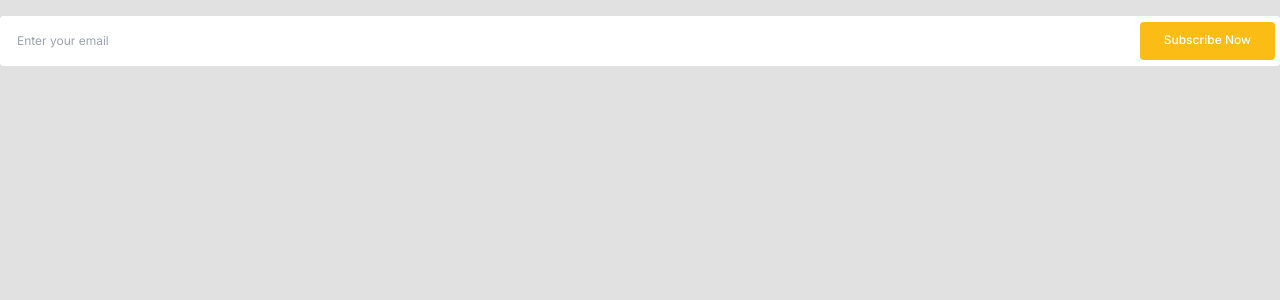
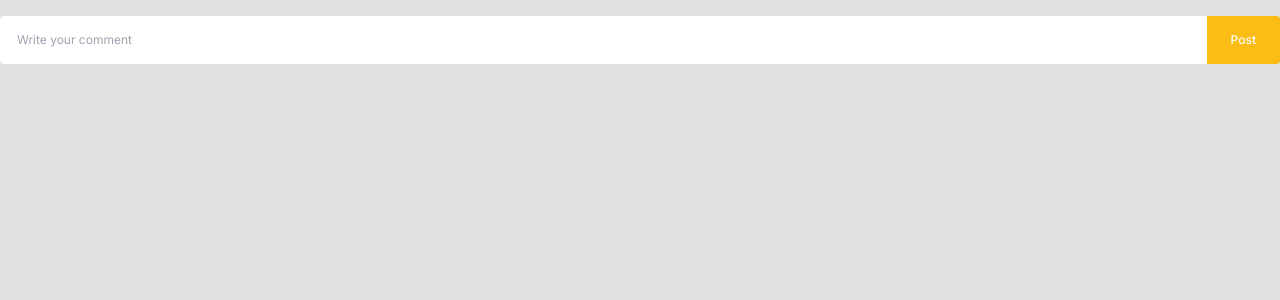
Before and after one commit to mamun-swe/nextjs-tailwind-components, a Next.js app: page / in a window 1280 px wide. Shown: the top 300 px of the page. Built offline with nearby package versions, Linux system fonts and the light colour scheme.

Commit message:
comment form added

```diff
--- /dev/null
+++ b/src/app/components/form/comment.form.tsx
@@ -0,0 +1,58 @@
+"use client";
+
+import { useForm, SubmitHandler } from "react-hook-form";
+import { useState } from "react";
+
+type Inputs = {
+  comment_text: string;
+};
+
+const inputClass =
+  "w-full text-xs bg-white disabled:bg-gray-300 rounded-tl-[4px] rounded-bl-[4px] outline-none px-4 py-[15px] border border-white";
+const inputErrorClass =
+  "w-full text-xs bg-white disabled:bg-gray-300 rounded-tl-[4px] rounded-bl-[4px] outline-none px-4 py-[15px] border border-red-300";
+
+export const CommentForm: React.FC = (): JSX.Element => {
+  const {
+    register,
+    handleSubmit,
+    formState: { errors },
+  } = useForm<Inputs>();
+  const [isLoading, setLoading] = useState<boolean>(false);
+
+  const onSubmit: SubmitHandler<Inputs> = async (data) => {
+    setLoading(true);
+    console.log(data);
+    setTimeout(() => {
+      setLoading(false);
+    }, 1000);
+  };
+
+  return (
+    <div>
+      <form onSubmit={handleSubmit(onSubmit)}>
+        <div className="w-full flex">
+          {/* comment_text input field */}
+          <div className="grow">
+            <input
+              placeholder="Write your comment"
+              {...register("comment_text", { required: true })}
+              className={errors.comment_text ? inputErrorClass : inputClass}
+            />
+          </div>
+
+          {/* Submit button */}
+          <div className="flex-none">
+            <button
+              type="submit"
+              className="rounded-tr-[4px] rounded-br-[4px] text-xs font-medium px-6 py-4 text-white bg-primary disabled:bg-primarygray"
+              disabled={isLoading}
+            >
+              {isLoading ? "Please Wait..." : "Post"}
+            </button>
+          </div>
+        </div>
+      </form>
+    </div>
+  );
+};
--- a/src/app/components/form/newsletter.form.tsx
+++ b/src/app/components/form/newsletter.form.tsx
@@ -1,3 +1,5 @@
+"use client";
+
 import { useForm, SubmitHandler } from "react-hook-form";
 import { isValidEmail } from "@/app/utils/helper";
 import { useState } from "react";
--- a/src/app/components/input/index.tsx
+++ /dev/null
@@ -1,54 +0,0 @@
-import { useController } from "react-hook-form";
-
-type TextFieldPropsTypes = {
-  label: string;
-  error: any;
-  name: string;
-  defaultvalue: string | number;
-  placeholder: string;
-  control: any;
-  rules: any;
-  className?: string;
-  disabled?: boolean;
-  rows?: number;
-  type: "text" | "number" | "email" | "password";
-};
-
-/* Text input */
-export const TextInput: React.FC<TextFieldPropsTypes> = (
-  props: TextFieldPropsTypes
-): JSX.Element => {
-  const {
-    field: { onChange, onBlur, value },
-  } = useController({
-    name: props.name,
-    control: props.control,
-    rules: { ...props.rules },
-    defaultValue: props.defaultvalue,
-  });
-
-  return (
-    <div>
-      {props.error ? (
-        <p className="text-sm mb-1 text-danger">{props.error}</p>
-      ) : (
-        <p className="text-sm mb-1 text-gray-500">{props.label}</p>
-      )}
-      <input
-        onChange={onChange} // send value to hook form
-        onBlur={onBlur} // notify when input is touched/blur
-        value={value} // input value
-        name={props.name} // send down the input name
-        placeholder={props.placeholder}
-        disabled={props.disabled}
-        type={props.type || "text"}
-        min={0}
-        className={
-          props.error
-            ? `w-full text-sm bg-white disabled:bg-gray-300 rounded-md outline-none p-[14px] border !border-danger ${props.className}`
-            : `w-full text-sm bg-white disabled:bg-gray-300 rounded-md outline-none p-[14px] border disabled:border-gray-300 ${props.className}`
-        }
-      />
-    </div>
-  );
-};
--- a/src/app/page.tsx
+++ b/src/app/page.tsx
@@ -1,4 +1,3 @@
-"use client";
 
 import { ComponentBody } from "@/app/components/components-body";
 import { FullWidthCarousel } from "@/app/components/carousel/full-width.carousel";
@@ -8,6 +7,7 @@ import { BlogCard } from "@/app/components/card/blog.card";
 import { BlogHeaderCard } from "@/app/components/card/blog-header.card";
 import { BlogDetailCard } from "@/app/components/card/blog-detail.card";
 import { NewsLetterForm } from "@/app/components/form/newsletter.form";
+import { CommentForm } from "@/app/components/form/comment.form";
 
 export default function Home() {
   return (
@@ -145,7 +145,8 @@ export default function Home() {
         </ComponentBody> */}
 
         {/* Form */}
-        <NewsLetterForm />
+        {/* <NewsLetterForm /> */}
+        <CommentForm />
       </div>
     </main>
   );
```
